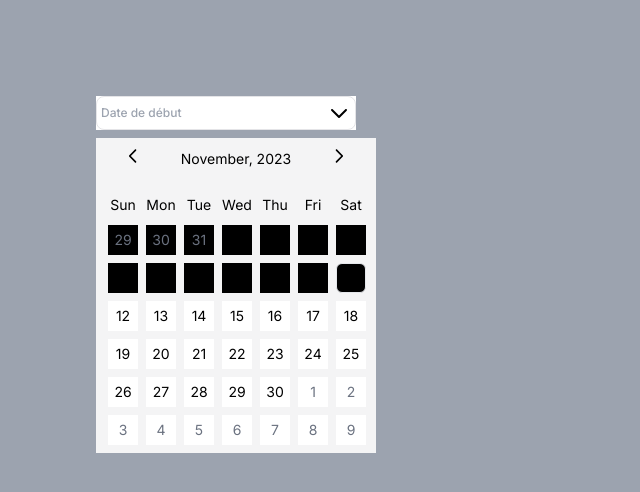
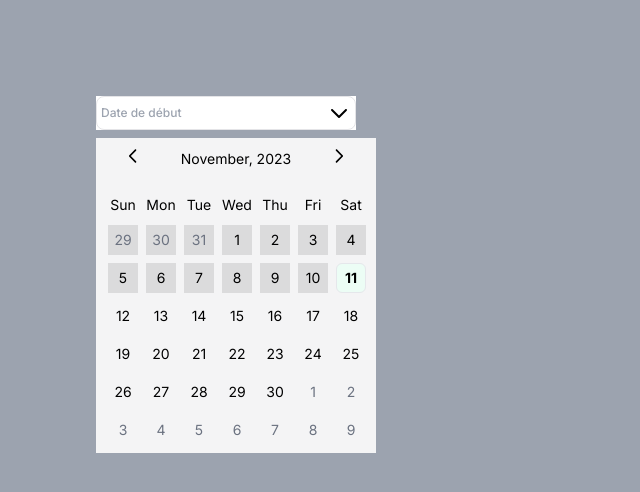
Before and after one commit to MarcAndersonGilles/nextjs-test, a Next.js app: page / in a window 1280 px wide. Both pictures are taken after a click on the button 339 px from the left and 113 px from the top of the page. Shown: the top 492 px of the page, without its empty margins (0-640 px from the left). Built offline with nearby package versions, Linux system fonts and the light colour scheme.

Commit message:
feature/ prop to control if disable previous btns

```diff
--- a/app/page.tsx
+++ b/app/page.tsx
@@ -8,7 +8,7 @@ import CustomDatePicker2 from '@/components/CustomDatePicker2';
 
 
 export default function Home() {
-  const [canSelectBeforeDate, setCanSelectBeforeDate] = useState(true);
+  const [canSelectBeforeDate, setCanSelectBeforeDate] = useState(false);
 
   return (
     <main className="flex  min-h-screen flex-col  p-24 bg-gray-400">
--- a/components/CustomDatePicker2.tsx
+++ b/components/CustomDatePicker2.tsx
@@ -208,22 +208,19 @@ function DatePickerMessage({ canSelectBeforeDate }: datePickerProps) {
                                 const today = new Date()
                                 const isFromPreviousMonth = index < previousMonthArray.length;
                                 const isFromNextMonth = index >= previousMonthArray.length + currentMonthArray.length;
-                                const disabledPreviousDates = canSelectBeforeDate && index < daysToShow.length && day < today.getDate() ? "bg-black" : "bg-white"
+
 
                                 const valueItem = isFromPreviousMonth ? new Date(currentDate.getFullYear(), currentDate.getMonth() - 1, day).toISOString() :
                                     isFromNextMonth ? new Date(currentDate.getFullYear(), currentDate.getMonth() + 1, day).toISOString() :
                                         new Date(currentDate.getFullYear(), currentDate.getMonth(), day).toISOString()
 
-                                        const disabledButton = valueItem < new Date().toISOString() ? "bg-black" : "bg-white"
+                                        const disabledButton = !canSelectBeforeDate && valueItem < new Date(today.getFullYear(),today.getMonth(),today.getDate() ).toISOString() ? "bg-black bg-opacity-10 " : ""
                                 return (
                                     <div
                                         key={index}
-                                        className={`${day === today.getDate() &&
-                                            currentDate.getMonth() === today.getMonth() &&
-                                            currentDate.getFullYear() === today.getFullYear()
-                                            && !isFromPreviousMonth && !isFromNextMonth
+                                        className={`${ valueItem === new Date(today.getFullYear(),today.getMonth(),today.getDate() ).toISOString()
                                             ? 'font-bold text-figma-neutre-200 bg-[#ECFDF5] border border-primary rounded-md'
-                                            : 'hover:bg-[#ECFDF5] hover:border-primary hover:rounded-md hover:font-bold hover:text-figma-neutre-200 hover:border'
+                                            : 'hover:bg-[#ECFDF5] hover:border-primary  hover:rounded-md hover:font-bold hover:text-figma-neutre-200 hover:border'
                                             } text-center w-[30px] h-[30px] flex items-center justify-center ${disabledButton}   ${index < previousMonthArray.length ||
                                                 index >= previousMonthArray.length + currentMonthArray.length
                                                 ? 'text-gray-500'
@@ -235,7 +232,7 @@ function DatePickerMessage({ canSelectBeforeDate }: datePickerProps) {
                                             type='button'
                                             className=''
                                             value={valueItem}
-                                                disabled={valueItem < new Date().toISOString()}
+                                                disabled={ !canSelectBeforeDate && valueItem < new Date(today.getFullYear(),today.getMonth(),today.getDate() ).toISOString()}
                                             onClick={(e) => {
                                                 const isFromPrevious = isFromPreviousMonth && day !== null;
                                                 const isFromNext = isFromNextMonth && day !== null;
```
